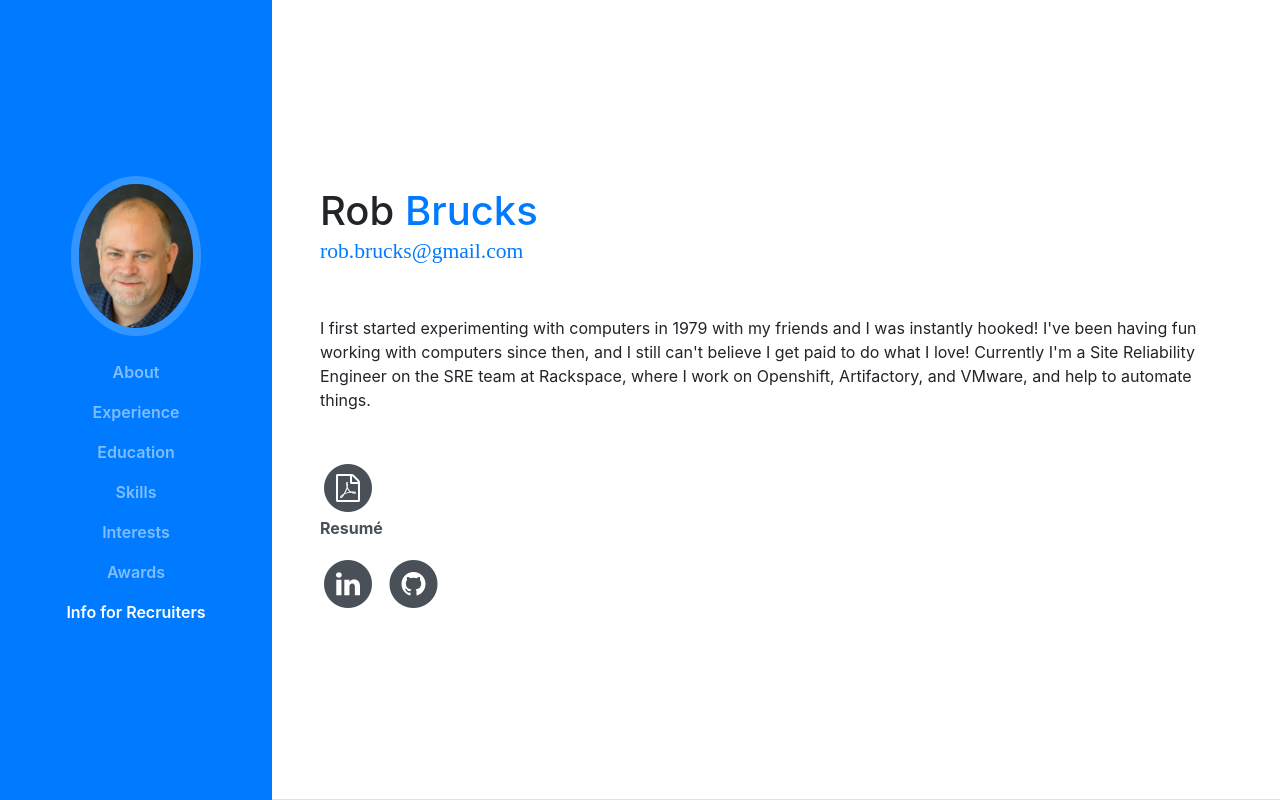
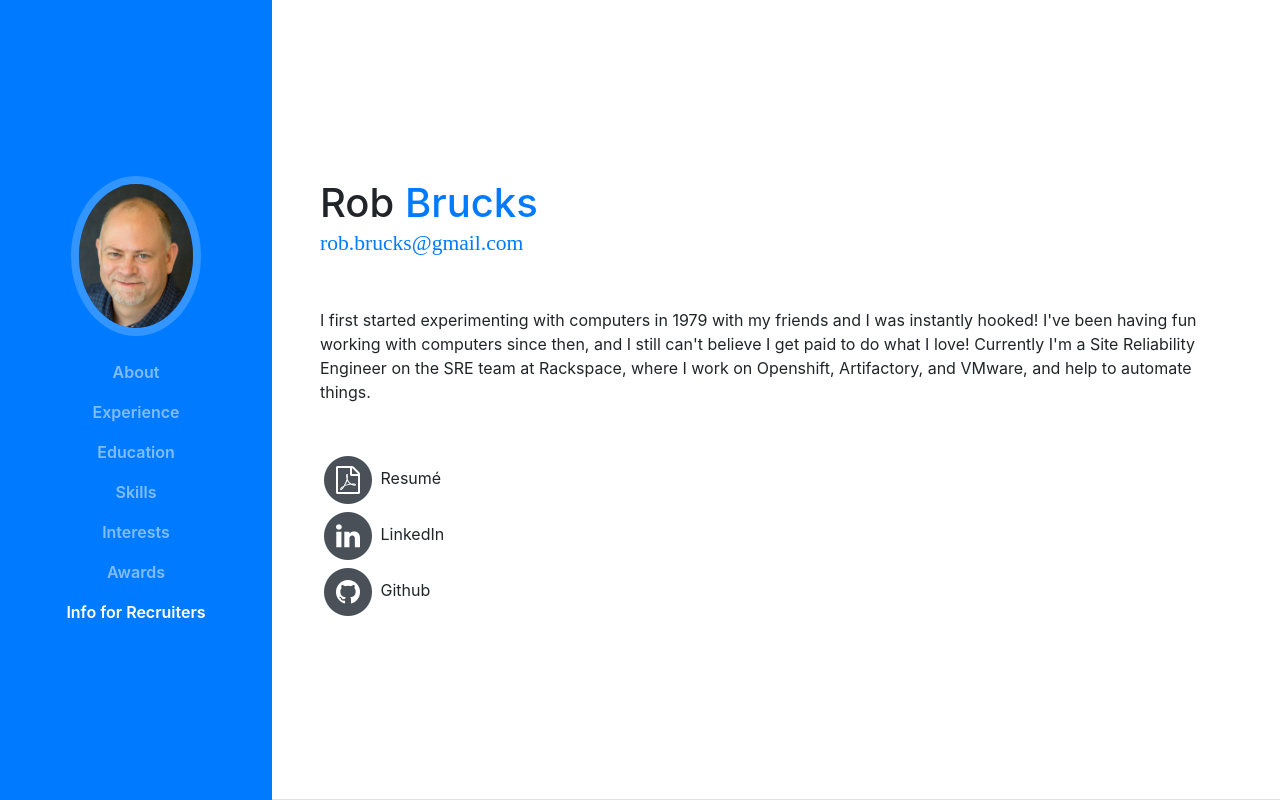
Before and after one commit to robbrucks/robbrucks.github.io, a website with bundled scripts: page index.html in a window 1280 px wide. Shown: the top 800 px of the page. Built offline with nearby package versions, Linux system fonts and the light colour scheme; a web font is replaced by a local one.

Commit message:
fixing icons

```diff
--- a/index.html
+++ b/index.html
@@ -104,24 +104,26 @@ team at Rackspace, where I work on Openshift, Artifactory, and VMware, and help
                   <i class="fa fa-circle fa-stack-2x"></i>
                   <i class="fa fa-file-pdf-o fa-stack-1x fa-inverse"></i>
                 </span>
-              <p class="font-weight-bold"> Resumé </p>
               </a>
+              Resumé
             </li>
-            <li class="list-inline-item">
+            <li>
               <a href="https://www.linkedin.com/in/rob-brucks" target="_blank">
                 <span class="fa-stack fa-lg">
                   <i class="fa fa-circle fa-stack-2x"></i>
                   <i class="fa fa-linkedin fa-stack-1x fa-inverse"></i>
                 </span>
               </a>
+              LinkedIn
             </li>
-            <li class="list-inline-item">
+            <li>
               <a href="https://github.com/robbrucks" target="_blank">
                 <span class="fa-stack fa-lg">
                   <i class="fa fa-circle fa-stack-2x"></i>
                   <i class="fa fa-github fa-stack-1x fa-inverse"></i>
                 </span>
               </a>
+              Github
             </li>
           </ul>
         </div>
```
